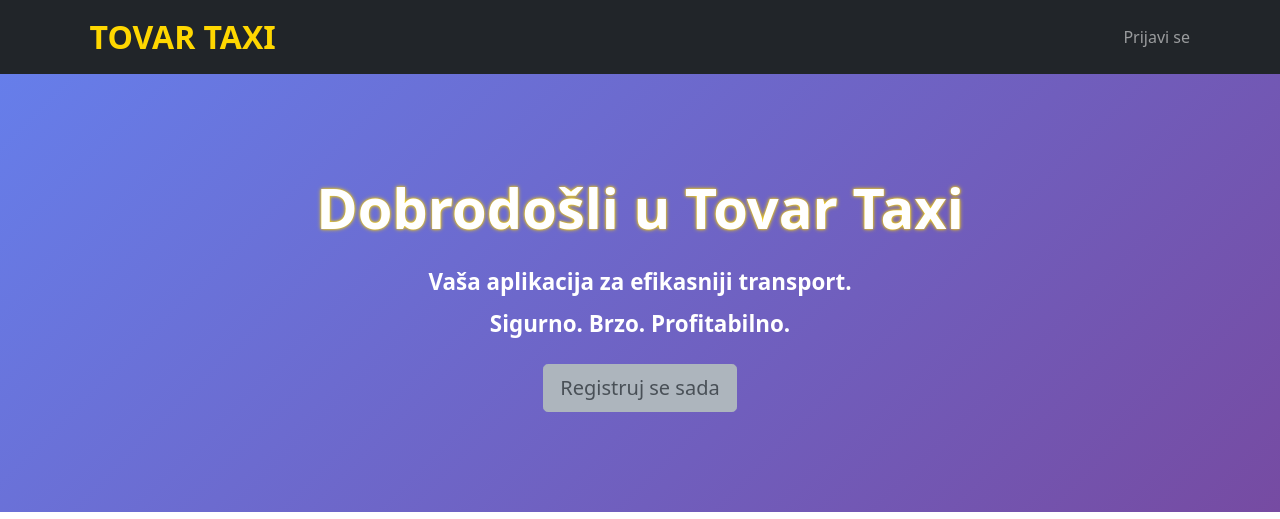
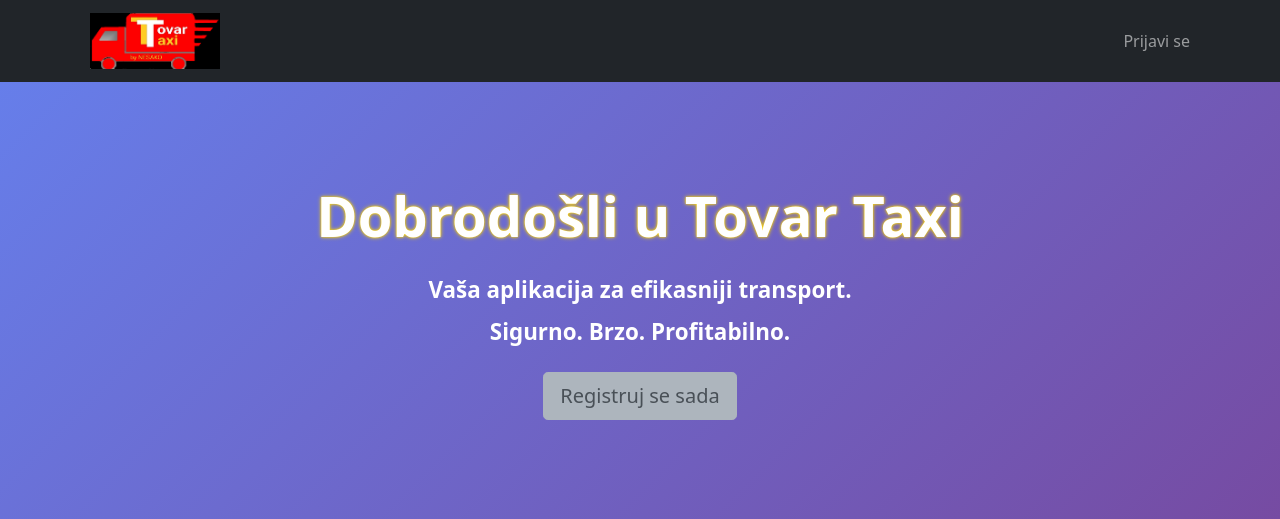
Before and after one commit to salenesic79-gif/tovar-taxi-by-nesako, a Django app: page / in a window 1280 px wide. Shown: the top 519 px of the page. Run offline with Django 4.2, Linux system fonts and the light colour scheme; some libraries are stand-ins or nearby versions.

Commit message:
Restore original TTaxi.png logo image

```diff
--- a/templates/transport/home.html
+++ b/templates/transport/home.html
@@ -50,7 +50,7 @@
     <nav class="navbar navbar-expand-lg navbar-dark bg-dark">
         <div class="container">
             <a class="navbar-brand" href="{% url 'home' %}">
-                <span style="color: #FFD700; font-size: 32px; font-weight: bold;">TOVAR TAXI</span>
+                <img src="{% static 'images/TTaxi.png' %}" alt="Tovar Taxi" style="height: 56px; width: auto;">
             </a>
             <div class="navbar-nav ms-auto">
                 {% if user.is_authenticated %}
```
